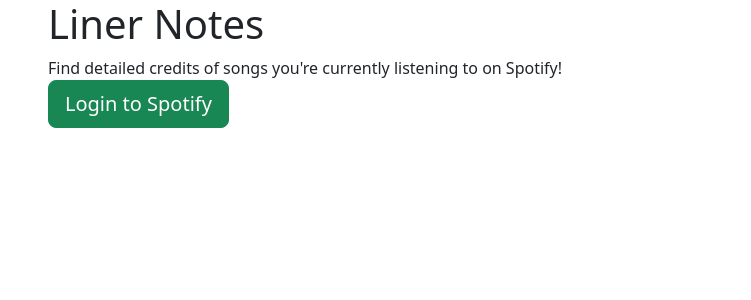
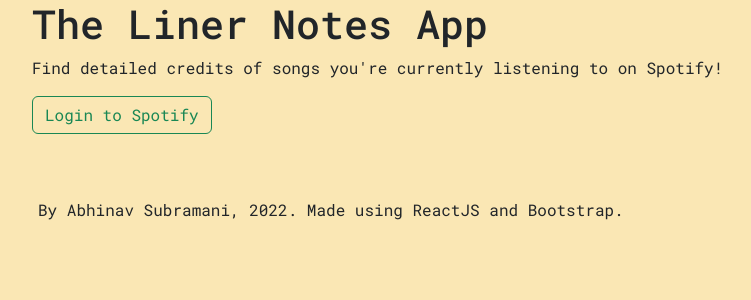
Before and after one commit to obhinov/liner-notes-app, a React (Create React App) app: page / in a window 1280 px wide. Shown: the top 300 px of the page, without its empty margins (335-1086 px from the left). Built offline with nearby package versions, Linux system fonts and the light colour scheme; no server answers; what spotify-web-api-js would draw is missing.

Commit message:
Polishes to make things pretty with background colour, font, and layout.

```diff
--- a/package.json
+++ b/package.json
@@ -11,6 +11,7 @@
     "react": "^18.2.0",
     "react-bootstrap": "^2.7.0",
     "react-dom": "^18.2.0",
+    "react-helmet": "^6.1.0",
     "react-scripts": "5.0.1",
     "spotify-web-api-js": "^1.5.2",
     "web-vitals": "^2.1.4"
--- a/public/index.html
+++ b/public/index.html
@@ -15,6 +15,11 @@
       user's mobile device or desktop. See https://developers.google.com/web/fundamentals/web-app-manifest/
     -->
     <link rel="manifest" href="%PUBLIC_URL%/manifest.json" />
+
+    <!--Roboto Mono from Google Fonts-->
+    <link rel="preconnect" href="https://fonts.googleapis.com">
+    <link rel="preconnect" href="https://fonts.gstatic.com" crossorigin>
+    <link href="https://fonts.googleapis.com/css2?family=Roboto+Mono:wght@100;200;300;400;500&display=swap" rel="stylesheet">
     <!--
       Notice the use of %PUBLIC_URL% in the tags above.
       It will be replaced with the URL of the `public` folder during the build.
--- /dev/null
+++ b/src/App.css
@@ -0,0 +1,3 @@
+.roboto-mono-google-font {
+    font-family: 'Roboto Mono', monospace;
+}
--- a/src/App.js
+++ b/src/App.js
@@ -1,3 +1,4 @@
+import './App.css';
 import 'bootstrap/dist/css/bootstrap.min.css';
 import AppNav from './components/AppNav';
 
--- a/src/components/LoginPage.js
+++ b/src/components/LoginPage.js
@@ -4,6 +4,9 @@
 import Container from 'react-bootstrap/Container'
 import Row from 'react-bootstrap/Row'
 import Col from 'react-bootstrap/Col'
+import Button from 'react-bootstrap/Button';
+
+import Helmet from 'react-helmet';
 
 export default function LoginPage(props) {
   const spotify_authorize_base = 'https://accounts.spotify.com/authorize?';
@@ -20,14 +23,32 @@
   });
 
   return (
-    <Container className='d-flex justify-content-center align-items-center'>
-        <Row >
-            <Col >
-                <h1>Liner Notes</h1>
-                <center>Find detailed credits of songs you're currently listening to on Spotify!</center>
-                <a className='btn btn-success btn-lg' href={spotify_authorize_url_full}>Login to Spotify</a>
-            </Col>
-        </Row>
-    </Container>
+    <div>
+      <main>
+        <Container>
+            <Row >
+              <Col sm={3}>
+              </Col>
+                <Col sm={9} className='roboto-mono-google-font'>
+                    <h1>The Liner Notes App</h1>
+                    <p>Find detailed credits of songs you're currently listening to on Spotify!</p>
+                    <Button variant='outline-success' href={spotify_authorize_url_full}>Login to Spotify</Button>
+                </Col>
+            </Row>
+        </Container>
+      </main>
+      <footer class="py-3 my-5">
+        <Container className='px-4'>
+          <Row >
+              <Col sm={3}>
+              </Col>
+                <Col sm={9} className='roboto-mono-google-font'>
+                  <p>By Abhinav Subramani, 2022. Made using ReactJS and Bootstrap.</p>
+                </Col>
+            </Row>
+        </Container>
+      </footer>
+    <Helmet bodyAttributes={{style: 'background-color : #fae7b4'}}/>
+    </div>
   )
 }
```
Also changed, not shown: src/components/creditsPage.js (+28 -13 lines), 1 other file (tests, documents, lock files or other folders).
